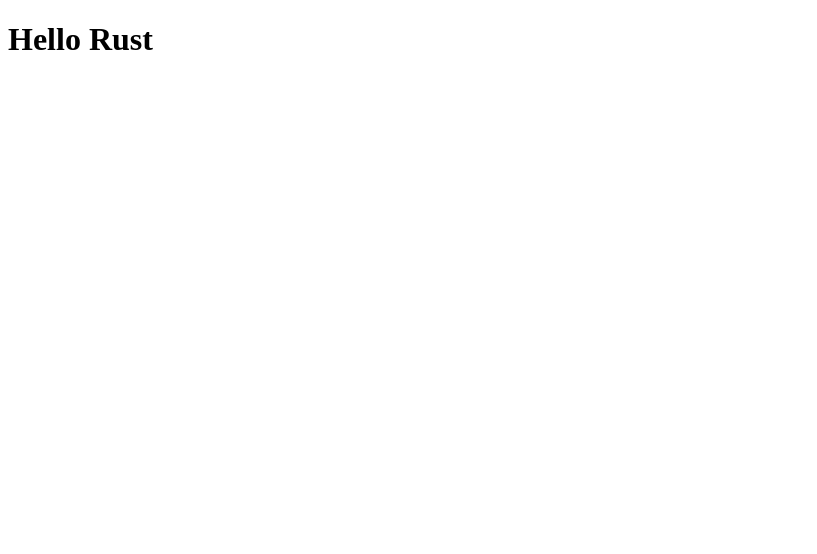
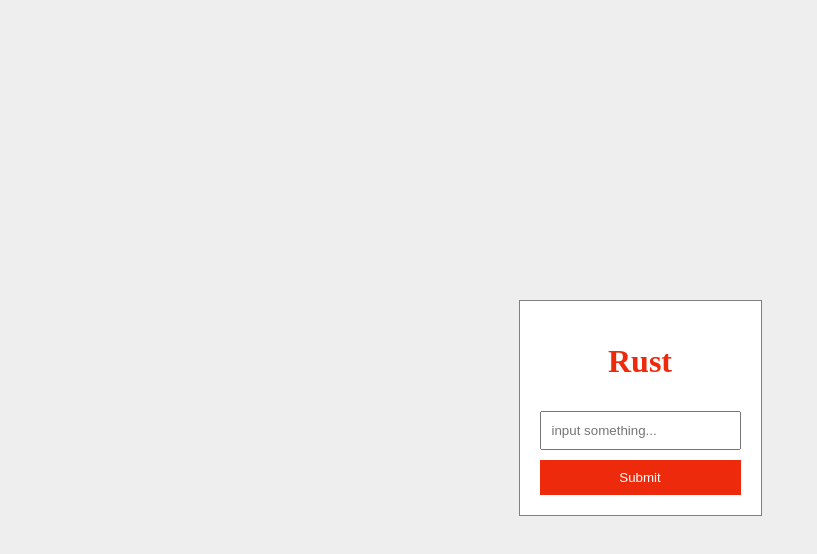
Before and after one commit to beforecode/playing_with_rust, a plain HTML site: page pages/index.html in a window 1280 px wide. Shown: the whole page, without its empty margins (0-817 px from the left). Drawn offline with Linux system fonts and the light colour scheme.

Commit message:
added CSS

```diff
--- a/pages/index.html
+++ b/pages/index.html
@@ -3,9 +3,48 @@
 <head>
 	<meta charset="utf-8">
 	<meta name="viewport" content="width=device-width, initial-scale=1">
+	<link rel="stylesheet" type="text/css" href="/index.css">
 	<title>Home | Rust Lang</title>
+	<style type="text/css">
+		body {
+	display: flex;
+	justify-content: center;
+	align-items: center;
+	height: 100vh;
+	background: #eee;
+}
+
+.container {
+	display: flex;
+	flex-direction: column;
+	align-items: center;
+	background: #fff;
+	padding: 20px;
+	text-align: center;
+	border: 1px solid grey;
+}
+.container h1 {
+	color: #ed2a0c;
+}
+.container input {
+	margin: 10px 0;
+	padding: 10px;
+}
+.container button {
+	padding: 10px 0;
+	width: 100%;
+	cursor: pointer;
+	color: #fff;
+	background: #ed2a0c;
+	border: none;
+}
+	</style>
 </head>
 <body>
-	<h1>Hello Rust</h1>
+	<form action="127.0.0.1:7878" method="POST" class="container">
+		<h1>Rust</h1>
+		<input placeholder="input something..."/>
+		<button>Submit</button>
+	</form>
 </body>
 </html>
```
Also changed, not shown: pages/index.css (added).
